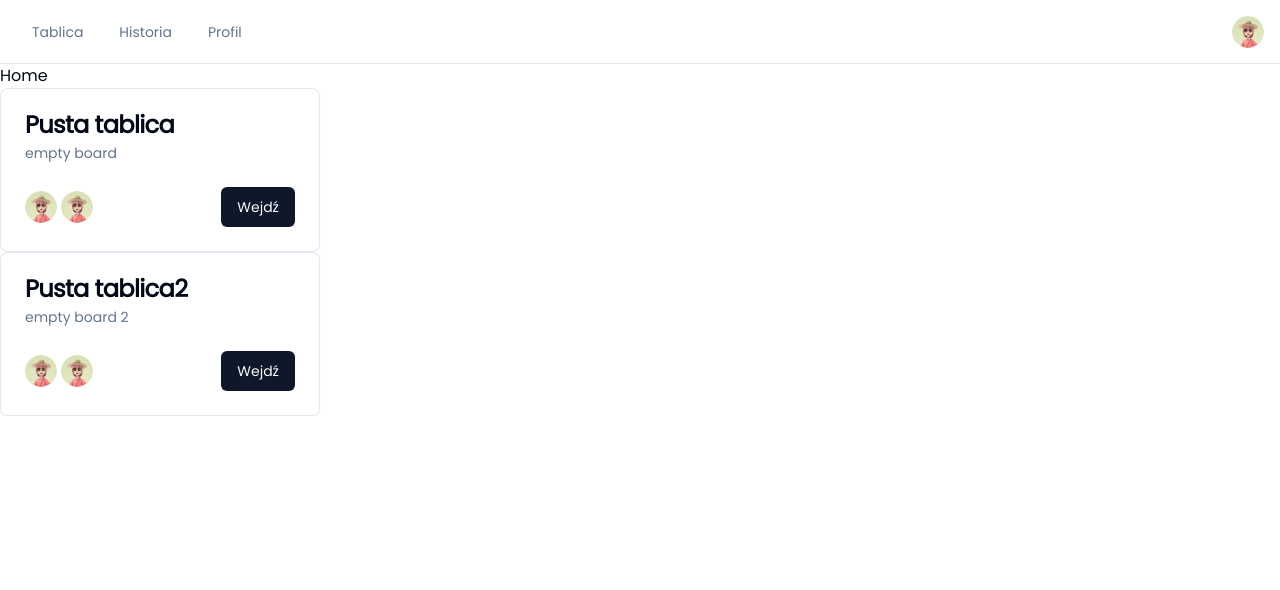
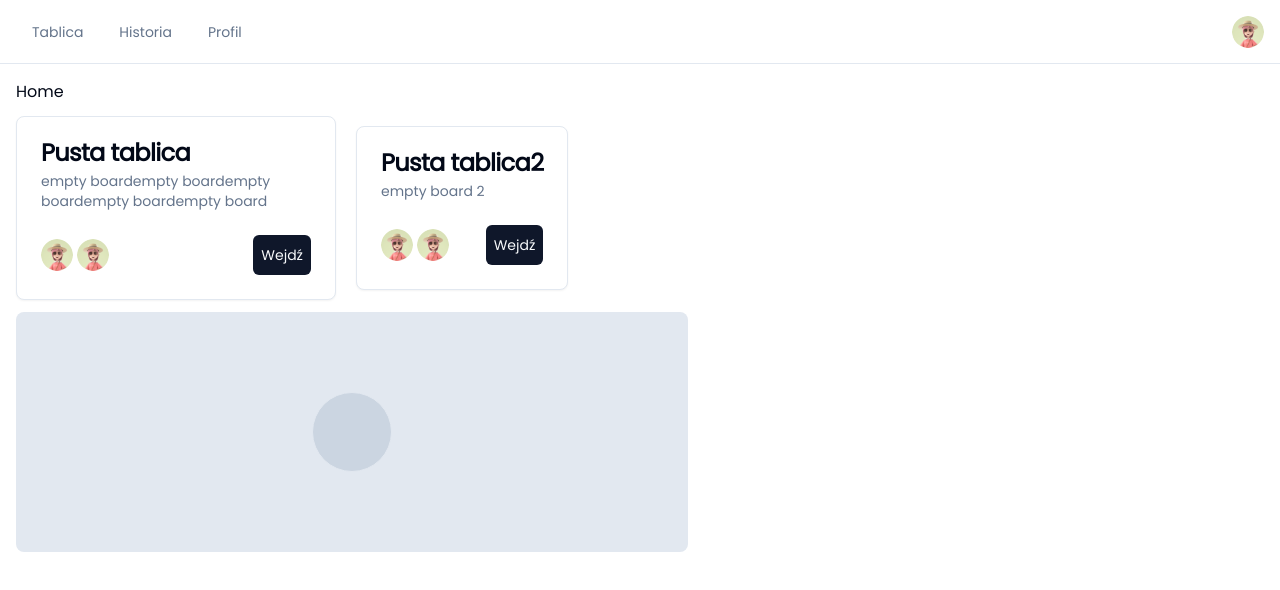
Before and after one commit to theWebCookie/e-board, a Next.js app in the folder frontend/: page /home in a window 1280 px wide. Shown: the top 590 px of the page. Built offline with nearby package versions, Linux system fonts and the light colour scheme.

Commit message:
refactor: adjust styling

```diff
--- a/frontend/src/app/home/page.tsx
+++ b/frontend/src/app/home/page.tsx
@@ -1,3 +1,4 @@
+import CreateBoard from '@/components/CreateBoard/CreateBoard';
 import DashboardCard from '@/components/DashboardCard/DashboardCard';
 import LayoutWithNav from '@/components/LayoutWithNav/LayoutWithNav';
 import React from 'react';
@@ -21,7 +22,7 @@ const cards: ICardWithUsers[] = [
   {
     title: 'Pusta tablica',
     url: '/board/1',
-    description: 'empty board',
+    description: 'empty boardempty boardempty boardempty boardempty board',
     users: [
       { name: 'John Doe', image: '/avatar.png' },
       { name: 'Jane Doe', image: '/avatar.png' },
@@ -42,9 +43,14 @@ const Home = () => {
   return (
     <LayoutWithNav>
       <h1>Home</h1>
-      {cards.map((card) => (
-        <DashboardCard key={card.title} title={card.title} url={card.url} description={card.description} users={card.users} />
-      ))}
+      <section className='flex gap-5 items-center flex-wrap my-3'>
+        {cards.map((card) => (
+          <DashboardCard key={card.title} title={card.title} url={card.url} description={card.description} users={card.users} />
+        ))}
+      </section>
+      <section className='w-full'>
+        <CreateBoard />
+      </section>
     </LayoutWithNav>
   );
 };
--- a/frontend/src/components/DashboardCard/DashboardCard.tsx
+++ b/frontend/src/components/DashboardCard/DashboardCard.tsx
@@ -23,7 +23,7 @@ const DashboardCard: React.FC<ICardWithUsers> = ({ title, url, description, user
           ))}
         </div>
         <div>
-          <Button>
+          <Button className='px-2 py-1 flex items-center'>
             <Link href={url}>Wejdź</Link>
           </Button>
         </div>
--- a/frontend/src/components/LayoutWithNav/LayoutWithNav.tsx
+++ b/frontend/src/components/LayoutWithNav/LayoutWithNav.tsx
@@ -8,7 +8,7 @@ const LayoutWithNav: React.FC<LayoutWithNavProps> = ({ children }) => {
   return (
     <div>
       <Nav />
-      <main>{children}</main>
+      <main className='p-4'>{children}</main>
     </div>
   );
 };
```
